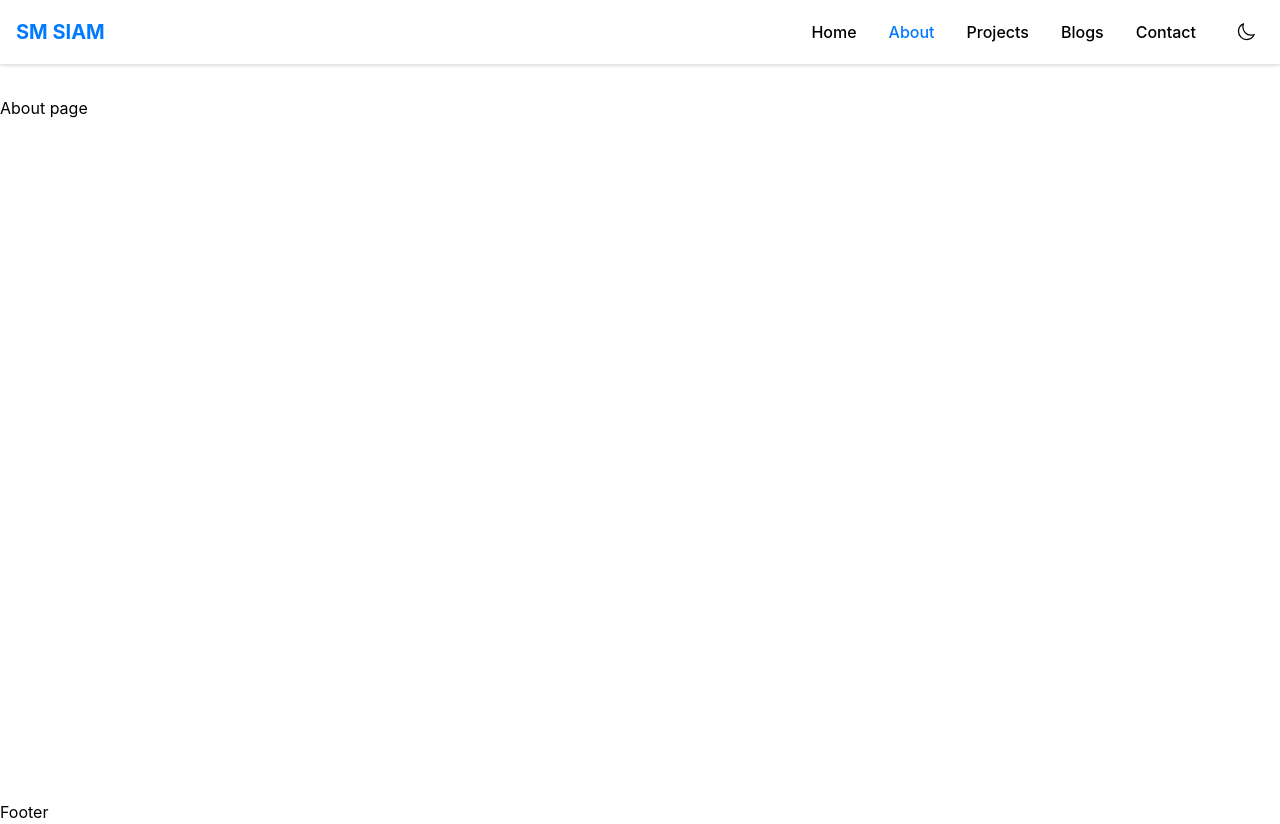
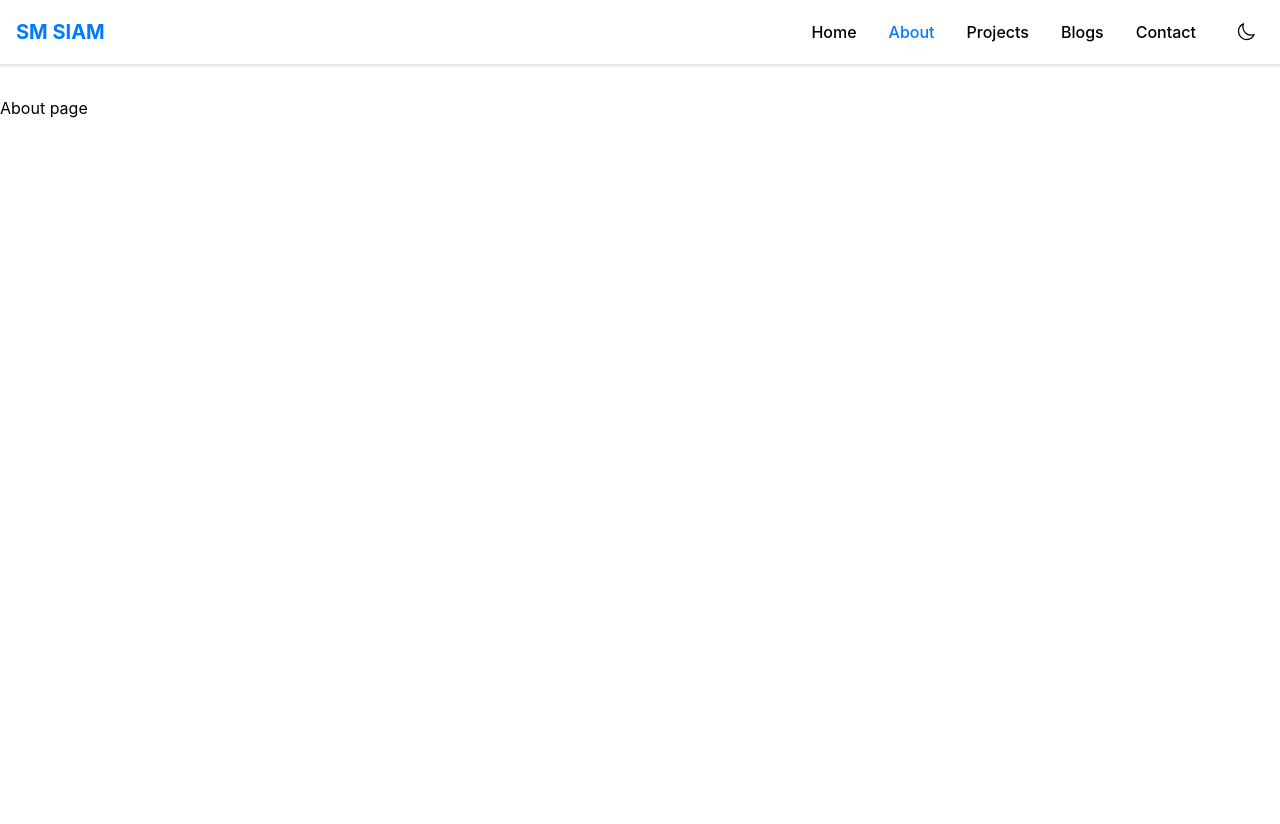
Before and after one commit to siam114/portfolio-website-nextjs, a Next.js app: page /about in a window 1280 px wide. After the commit the page ends 800 px from the top, so only its background shows below. Built offline with nearby package versions, Linux system fonts and the light colour scheme.

Commit message:
added footer on layout section

```diff
--- a/src/app/layout.tsx
+++ b/src/app/layout.tsx
@@ -3,6 +3,7 @@ import { Geist, Geist_Mono } from "next/font/google";
 import "./globals.css";
 import Navbar from "./components/Navbar";
 import { ThemeProvider } from "./context/ThemeContext";
+import Footer from "./components/Footer";
 
 const geistSans = Geist({
   variable: "--font-geist-sans",
@@ -32,7 +33,7 @@ export default function RootLayout({
         <ThemeProvider>
           <Navbar />
           <main className="min-h-screen pt-24">{children}</main>
-          <footer>Footer</footer>
+          <Footer/>
         </ThemeProvider>
       </body>
     </html>
```
